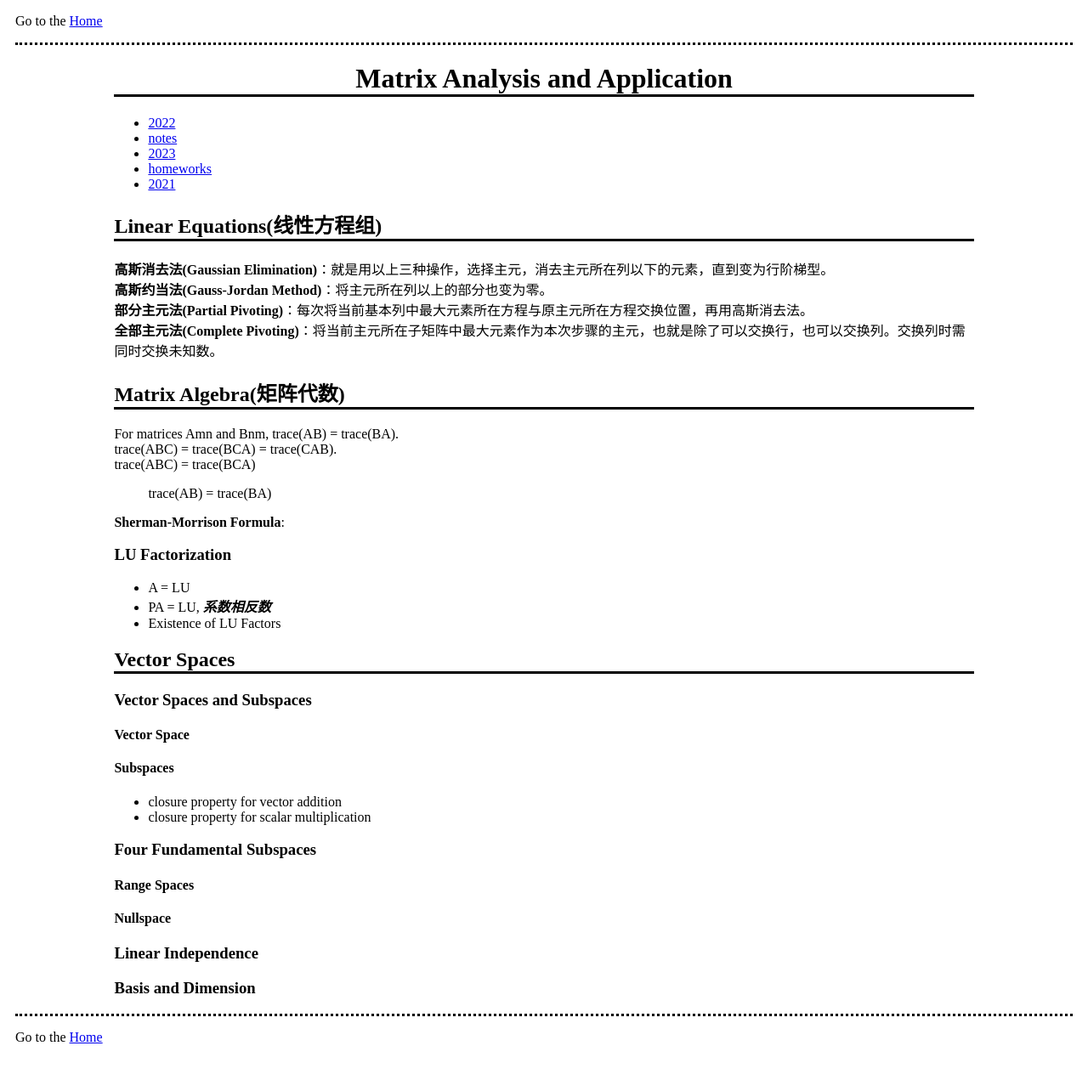
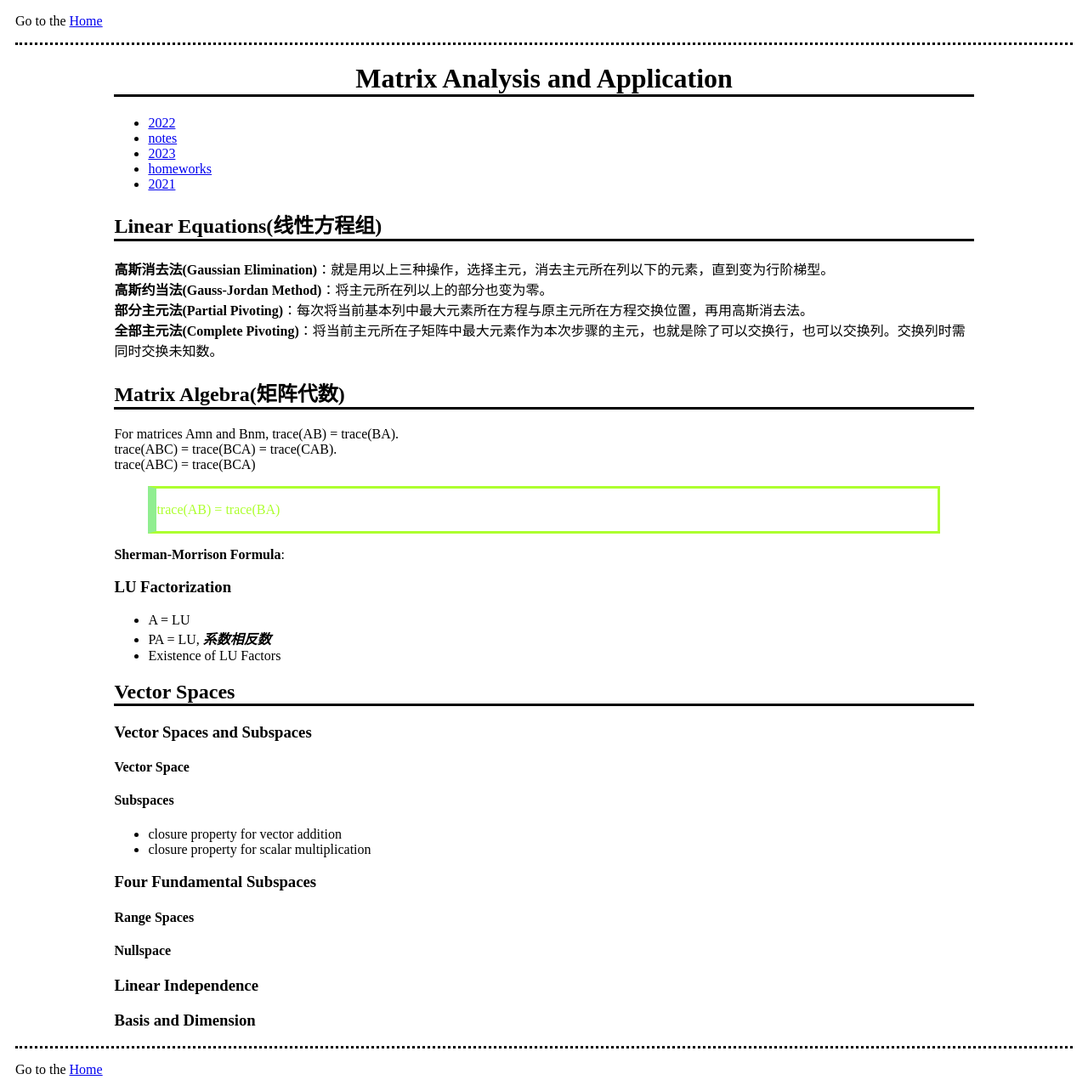
Before and after one commit to WGZ-W/wgz-w.github.io, a Jekyll site: the page built from _posts/Study/2024-10-30-matrix.md, in a window 1280 px wide. Shown: the whole page at 85% size. Built offline with Jekyll 4.4.1, drawn with Linux system fonts in a browser that asks for light colours; before the commit the page ends 1246 px from its top, so only the background shows below that.

Commit message:
set blockquote's border color and width

```diff
--- a/assets/css/markdown.css
+++ b/assets/css/markdown.css
@@ -30,3 +30,10 @@ h1 {
 h2 {
     border-bottom: solid;
 }
+
+blockquote {
+    color: greenyellow;
+    border-style: solid;
+    border-left-width: 10px;
+    border-left-color: lightgreen;
+}
```
